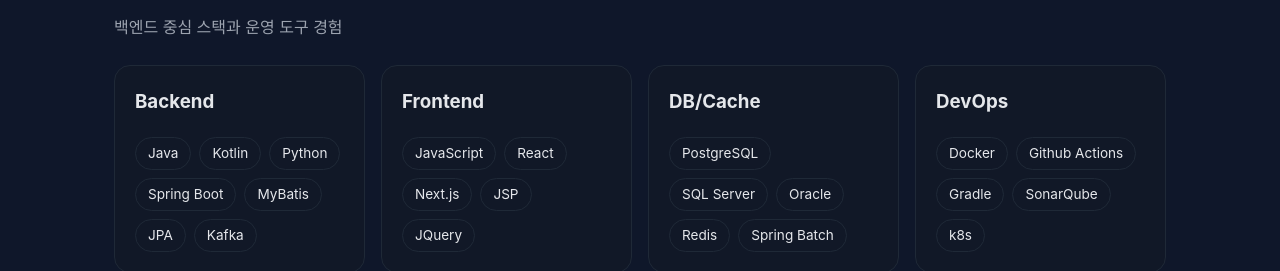
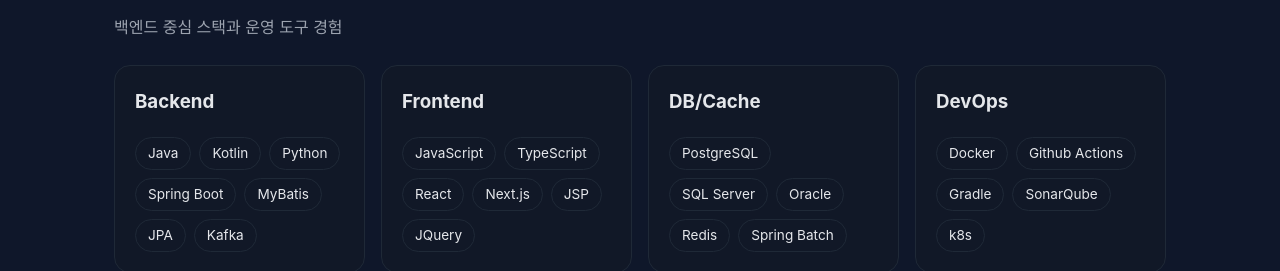
Before and after one commit to jungducknam/jungducknam.github.io, a React (Vite) app: page / in a window 1280 px wide. Shown: the part 3240-3511 px from the top of the page. Built offline with nearby package versions, Linux system fonts and the light colour scheme.

Commit message:
fix 문구수정

```diff
--- a/src/assets/data/profile.ts
+++ b/src/assets/data/profile.ts
@@ -171,7 +171,7 @@
     },
     {
       category: 'Frontend',
-      items: ['JavaScript', 'React', 'Next.js', 'JSP', 'JQuery'],
+      items: ['JavaScript', 'TypeScript', 'React', 'Next.js', 'JSP', 'JQuery'],
     },
     { category: 'DB/Cache', items: ['PostgreSQL', 'SQL Server', 'Oracle', 'Redis', 'Spring Batch'] },
     { category: 'DevOps', items: ['Docker', 'Github Actions', 'Gradle', 'SonarQube', 'k8s'] },
```
